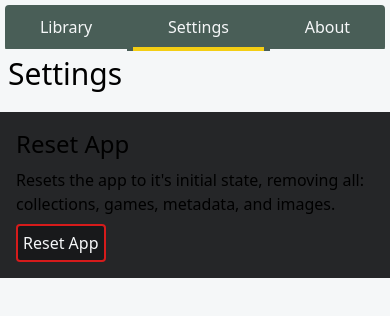
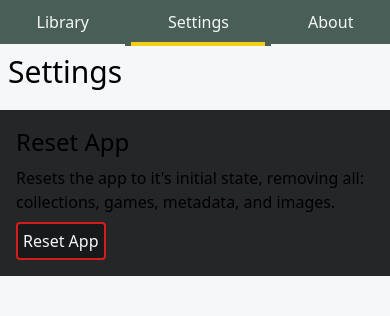
Before and after one commit to ncall404/ReactGameLibrary, a React (Vite) app in the folder frontend/: page /settings in a window 390 px wide. Shown: the top 316 px of the page. Built offline with nearby package versions, Linux system fonts and the light colour scheme.

Commit message:
Adjust MainNav component spacing for small screens

```diff
--- a/frontend/src/components/navbar/main-nav.tsx
+++ b/frontend/src/components/navbar/main-nav.tsx
@@ -5,7 +5,7 @@ import NavLink from './nav-link';
 // TODO: Make the nav bar stick at the top of the screen
 export default function MainNav() {
 	return (
-		<nav className='flex gap-1.5 max-sm:justify-center rounded-sm m-[5px] sm:px-[10px] bg-(--color-primary) text-(--color-light)'>
+		<nav className='flex gap-1.5 max-sm:justify-center sm:rounded-sm m-0 mb-2 sm:m-2 sm:px-3 bg-(--color-primary) text-(--color-light)'>
 			<NavLink to="/" >Library</NavLink>
 			{/* <NavLink to="/wishlist">Wishlist</NavLink> NOTE: Wishlist development paused */}
 			<NavLink to="/settings">Settings</NavLink>
```
